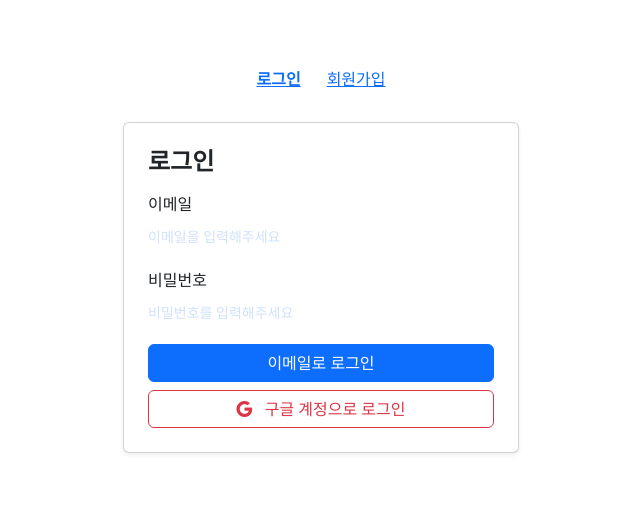
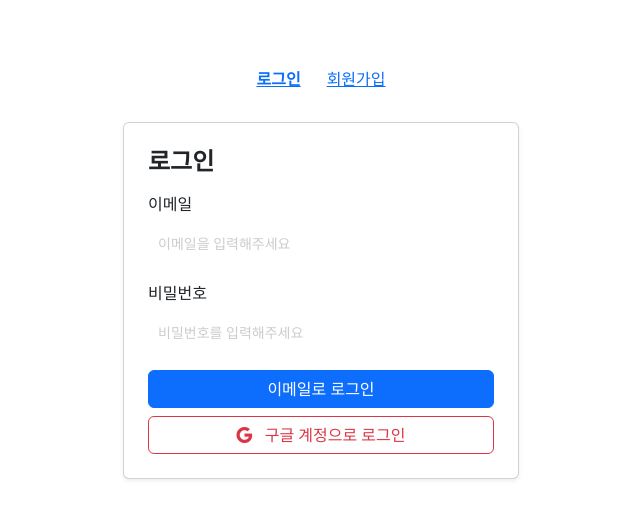
Before and after one commit to jihyun0121/Survey, a React (Create React App) app in the folder frontend/: page /auth in a window 1280 px wide. Shown: the top 518 px of the page, without its empty margins (319-959 px from the left). Built offline with nearby package versions, Linux system fonts and the light colour scheme.

Commit message:
로그인 화면 인풋 css 수정

```diff
--- a/frontend/src/css/input.css
+++ b/frontend/src/css/input.css
@@ -177,3 +177,11 @@ textarea.form-input-base {
 .fake-option-input:checked::after {
     display: block;
 }
+
+.auth-place {
+    padding: 10px;
+}
+
+.auth-place::placeholder {
+    color: #cccccc;
+}
--- a/frontend/src/pages/AuthPage.js
+++ b/frontend/src/pages/AuthPage.js
@@ -79,14 +79,14 @@ export default function AuthPage() {
                     <div className="mb-3">
                         <label className="form-label">이메일</label>
                         <div className="input-wrapper">
-                            <input type="email" className="form-input-base" value={loginEmail} onChange={(e) => setLoginEmail(e.target.value)} placeholder="이메일을 입력해주세요" />
+                            <input type="email" className="form-input-base auth-place" value={loginEmail} onChange={(e) => setLoginEmail(e.target.value)} placeholder="이메일을 입력해주세요" />
                         </div>
                     </div>
 
                     <div className="mb-3">
                         <label className="form-label">비밀번호</label>
                         <div className="input-wrapper">
-                            <input type="password" className="form-input-base" value={loginPassword} onChange={(e) => setLoginPassword(e.target.value)} placeholder="비밀번호를 입력해주세요" />
+                            <input type="password" className="form-input-base auth-place" value={loginPassword} onChange={(e) => setLoginPassword(e.target.value)} placeholder="비밀번호를 입력해주세요" />
                         </div>
                     </div>
 
@@ -107,14 +107,14 @@ export default function AuthPage() {
                     <div className="mb-3">
                         <label className="form-label">이메일</label>
                         <div className="input-wrapper">
-                            <input type="email" className="form-input-base" value={signupEmail} onChange={(e) => setSignupEmail(e.target.value)} placeholder="이메일을 입력해주세요" />
+                            <input type="email" className="form-input-base auth-place" value={signupEmail} onChange={(e) => setSignupEmail(e.target.value)} placeholder="이메일을 입력해주세요" />
                         </div>
                     </div>
 
                     <div className="mb-3">
                         <label className="form-label">비밀번호</label>
                         <div className="input-wrapper">
-                            <input type="password" className="form-input-base" value={signupPassword} onChange={(e) => setSignupPassword(e.target.value)} placeholder="비밀번호를 입력해주세요" />
+                            <input type="password" className="form-input-base auth-place" value={signupPassword} onChange={(e) => setSignupPassword(e.target.value)} placeholder="비밀번호를 입력해주세요" />
                         </div>
                     </div>
 
```
